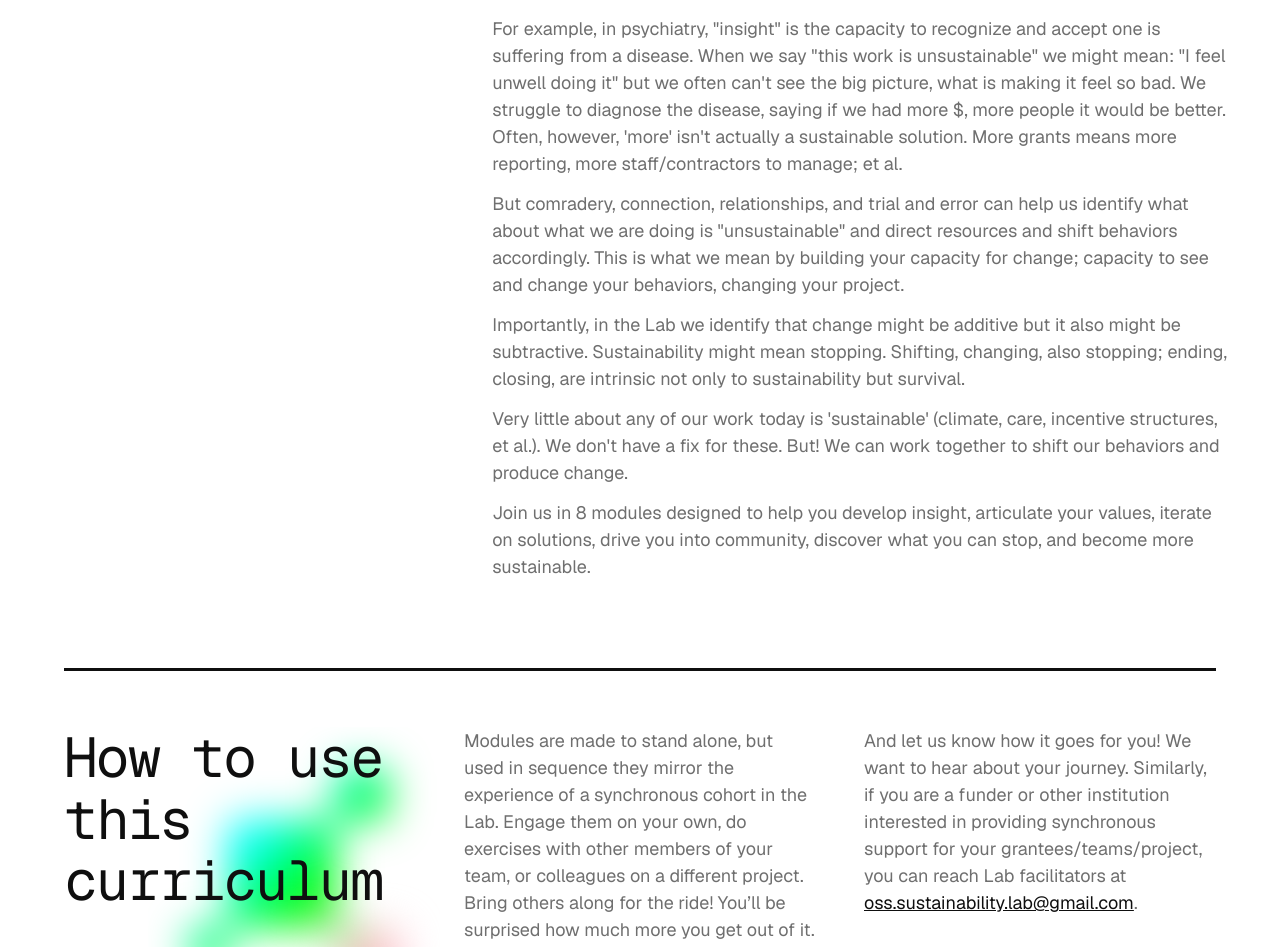
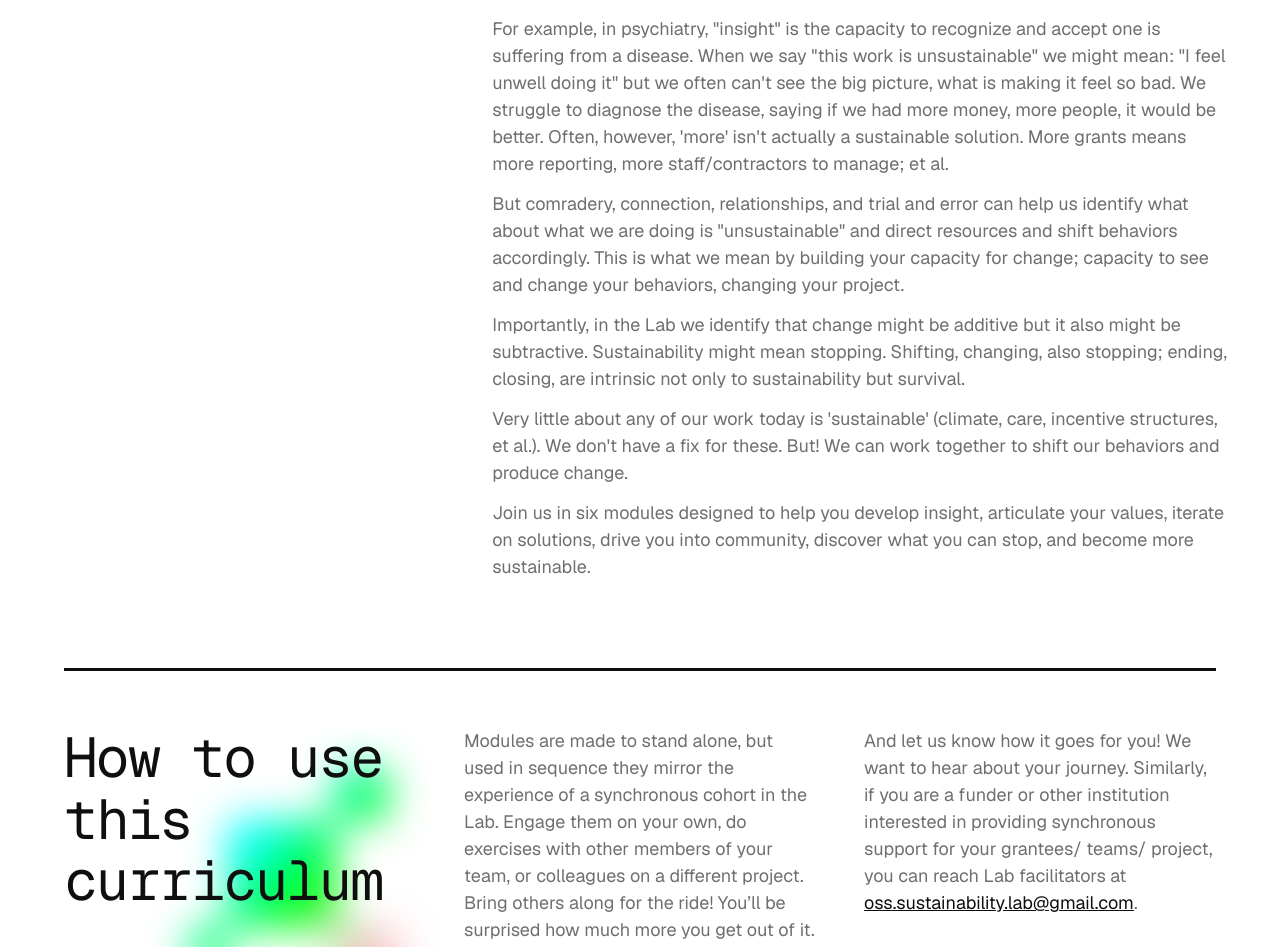
Before and after one commit to oss-sustainability-lab/website, a Jekyll site: the page built from curriculum.html, in a window 1280 px wide and 1400 px high, scrolled down 1001 px. Shown: the part 243-1190 px from the top of the window. Built offline with Jekyll 4.4.1, drawn with Linux system fonts in a browser that asks for light colours; nearby versions of some CDN libraries; library files that are not in the unit come from our copies.

Commit message:
Content updates

```diff
--- a/_data/cirrciulum.yml
+++ b/_data/cirrciulum.yml
@@ -18,7 +18,10 @@
 
 - section: Healthy Organizations
   title: Healthy Organizations
-  description: This chapter builds from the previous one to support strong visions with healthy organizational culture and sound governance. The central module outlines the importance of building intentional governance from the beginning. Highlighted resources work with you to 1) articulate your values and how they are reflected in your work, and 2) help you identify what kind of governance you have, how well it's working, and what else might better align with your values, vision, and capacity.
+  description: This chapter builds from the previous one to support strong visions with healthy organizational culture and sound governance. The central module outlines the importance of building intentional governance from the beginning. Highlighted resources work with you to 1) articulate your values and how they are reflected in your work, and 2)  help you identify what kind of governance you have, how well it’s working, and what else might better align with your values, vision, and capacity.
+  labExercises:
+    - title: OSS Lab Governance Worksheet
+      url: https://docs.google.com/document/d/14kbqcC7Hqo-pnGoeE4FCNM2JjdXVz51qSRjmuVLqnjg/edit?tab=t.0#heading=h.cg3qe5x3895q
   highlightedResources:
     - title: White supremacy culture
       url: https://apeoplesliberationhistory.org/wp-content/uploads/2021/04/WhiteSupremacyCulture.pdf
@@ -37,6 +40,7 @@
 - section: Revenue
   title: Revenue
   description: "Everybody's pain point: fundraising. This chapter features lightning talks from Emma Irwin and Dr. Michelle Barker and gives practical tips around developing alternative revenue streams, approaching funders, and mapping your ecosystem."
+  highlightedResourcesPara: "Have you mapped your ecosystem? So many ways to do it! (see <a href=\"https://access2perspectives.org/mapping-open-science-resources/\" target=\"_blank\" rel=\"noopener\">here</a> and <a href=\"https://www.linkedin.com/posts/jduck_ive-updated-the-map-of-scientific-oss-based-activity-7365871336780431361-f3nj\" target=\"_blank\" rel=\"noopener\">here</a>). What would your map look like? Where are you located? How does knowing your ecosystem affect who you tap for financial support and how?"
   highlightedResources: []
   resources:
     - title: Fundraising in the Open
--- a/curriculum.html
+++ b/curriculum.html
@@ -100,8 +100,8 @@
 
       <p>For example, in psychiatry, "insight" is the capacity to recognize and accept one is suffering from a disease.
         When we say "this work is unsustainable" we might mean: "I feel unwell doing it" but we often can't see the big
-        picture, what is making it feel so bad. We struggle to diagnose the disease, saying if we had more $, more
-        people it would be better. Often, however, 'more' isn't actually a sustainable solution. More grants means more
+        picture, what is making it feel so bad. We struggle to diagnose the disease, saying if we had more money, more
+        people, it would be better. Often, however, 'more' isn't actually a sustainable solution. More grants means more
         reporting, more staff/contractors to manage; et al.</p>
 
       <p>But comradery, connection, relationships, and trial and error can help us identify what about what we are doing
@@ -115,8 +115,8 @@
       <p>Very little about any of our work today is 'sustainable' (climate, care, incentive structures, et al.). We
         don't have a fix for these. But! We can work together to shift our behaviors and produce change.</p>
 
-      <p>Join us in 8 modules designed to help you develop insight, articulate your values, iterate on solutions, drive
-        you into community, discover what you can stop, and become more sustainable.</p>
+      <p>Join us in six modules designed to help you develop insight, articulate your values, iterate on solutions,
+        drive you into community, discover what you can stop, and become more sustainable.</p>
     </div>
   </div>
 </div>
@@ -155,8 +155,8 @@
     </div>
     <div class="rte rte--lg rte--light">
       <p>And let us know how it goes for you! We want to hear about your journey. Similarly, if you are a funder or
-        other institution interested in providing synchronous support for your grantees/teams/project, you can reach Lab
-        facilitators at <a href="mailto:oss.sustainability.lab@gmail.com">oss.sustainability.lab@gmail.com</a>.</p>
+        other institution interested in providing synchronous support for your grantees/ teams/ project, you can reach
+        Lab facilitators at <a href="mailto:oss.sustainability.lab@gmail.com">oss.sustainability.lab@gmail.com</a>.</p>
     </div>
 
   </div>
@@ -203,9 +203,25 @@
             <div>
               <div class="rte rte--lg rte--light">
                 <p>{{ section.description }}</p>
-                {% if section.highlightedResources.size > 0 %}
+                {% if section.labExercises and section.labExercises.size > 0 %}
+                <br />
+                <h3 class="h4">Lab Exercises</h3>
+                <ul>
+                  {% for exercise in section.labExercises %}
+                  <li><a
+                      href="{% if exercise.url %}{{ exercise.url }}{% else %}{{ site.baseurl }}/resources/{{ exercise.slug }}/{% endif %}"
+                      {% if exercise.url %}target="_blank" rel="noopener noreferrer" {% endif %}>{{
+                      exercise.title }}</a></li>
+                  {% endfor %}
+                </ul>
+                {% endif %}
+                {% if section.highlightedResources.size > 0 or section.highlightedResourcesPara %}
                 <br />
                 <h3 class="h4">Highlighted Resources</h3>
+                {% if section.highlightedResourcesPara %}
+                <p>{{ section.highlightedResourcesPara }}</p>
+                {% endif %}
+                {% if section.highlightedResources.size > 0 %}
                 <ul>
                   {% for resource in section.highlightedResources %}
                   <li><a
@@ -214,6 +230,7 @@
                       resource.title }}</a></li>
                   {% endfor %}
                 </ul>
+                {% endif %}
                 {% endif %}
               </div>
             </div>
--- a/resources/fundraising-in-the-open.markdown
+++ b/resources/fundraising-in-the-open.markdown
@@ -5,7 +5,7 @@
 permalink: /resources/fundraising-in-the-open/
 author: emma-irwin
 section_title: Revenue
-excerpt: "In this module, Emma Irwin shares insights about fundraising for open source software projects in particular. Her talk identifies the unique aspects about the funding and contribution ecosystem for open source for science and gives teams specific suggestions about how to think about building revenue and capacity streams for their projects."
+excerpt: "In this module, Emma Irwin shares insights about fundraising for open source software projects in particular. Her talk identifies the unique  aspects about the funding and contribution ecosystem for open source for science and gives teams specific suggestions about how to think about building revenue and capacity streams for their projects."
 ---
 
 <div class="embed-wrap">
--- a/resources/governance.markdown
+++ b/resources/governance.markdown
@@ -5,7 +5,7 @@
 permalink: /resources/governance/
 author: dawn-foster
 section_title: Healthy Organizations
-excerpt: "In this module, OSS Lab shares resources and exercises around building sound governance. In her lighting talk, Dawn Foster lays out the importance of building sound governance before you need it, and Lab exercises guide teams through processes of articulating values and identifying existing processes and capacities."
+excerpt: "In this module, Dawn Foster lays out the importance of building sound governance before you need it, and the Lab exercises guide teams through processes of articulating values and identifying existing processes and capacities."
 ---
 
 <div class="embed-wrap">
```
Also changed, not shown: _data/authors.yml (+2 -5 lines).
